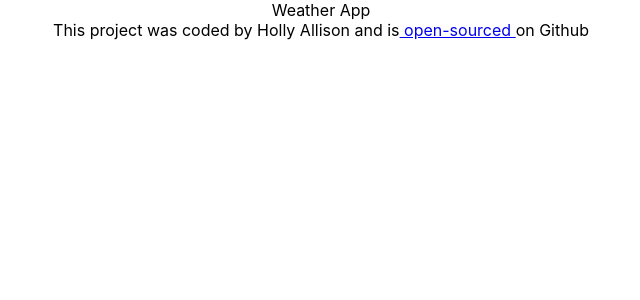
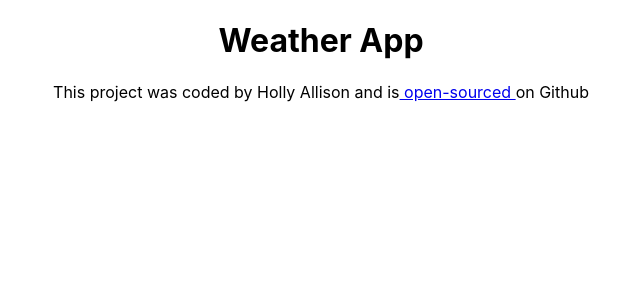
Before and after one commit to hollyallison/react-weather, a React (Create React App) app: page / in a window 1280 px wide. Shown: the top 300 px of the page, without its empty margins (319-959 px from the left). Built offline with nearby package versions, Linux system fonts and the light colour scheme.

Commit message:
added bootstrap

```diff
--- a/package.json
+++ b/package.json
@@ -6,6 +6,7 @@
     "@testing-library/jest-dom": "^5.17.0",
     "@testing-library/react": "^13.4.0",
     "@testing-library/user-event": "^13.5.0",
+    "bootstrap": "^5.3.2",
     "react": "^18.2.0",
     "react-dom": "^18.2.0",
     "react-scripts": "5.0.1",
--- a/src/App.js
+++ b/src/App.js
@@ -1,7 +1,8 @@
 import './App.css';
 
 export default function App() {
-  return ( <div className="App"> Weather App
+  return ( <div className="App">
+  <h1>Weather App</h1>
  <footer>
   This project was coded by Holly Allison and is
   <a href="https://github.com/hollyallison/react-weather" target="_blank"> open-sourced </a>on Github
```
Also changed, not shown: 1 other file (tests, documents, lock files or other folders).
